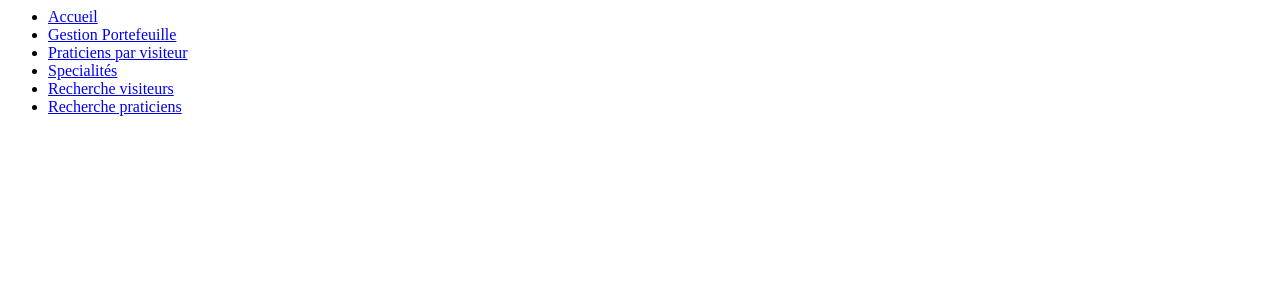
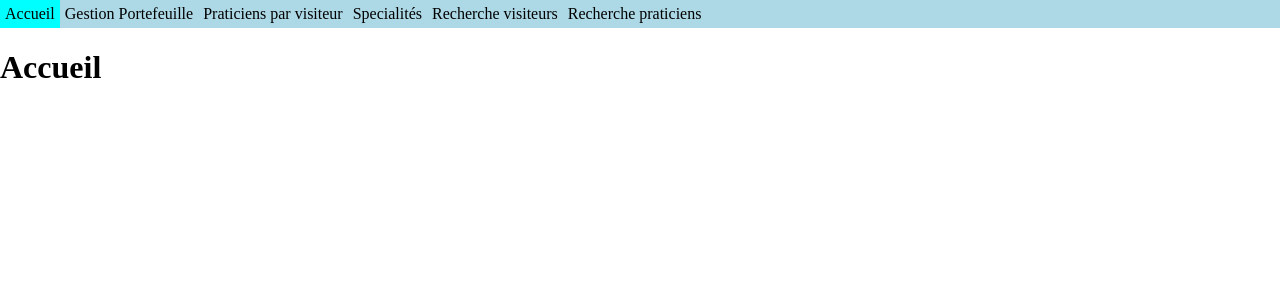
Before and after one commit to fhilleri/PPE3_gestion_praticiens, a PHP site: page / in a window 1280 px wide. Shown: the top 300 px of the page. Run offline with PHP 8.4, Linux system fonts and the light colour scheme.

Commit message:
debut css

```diff
--- a/controleurs/c_accueil.php
+++ b/controleurs/c_accueil.php
@@ -1,5 +1,9 @@
 <?php
 
+$title = "Accueil";
+include("./vues/v_entete.php");
 include("./vues/v_bandeau.php");
 
+include("./vues/v_accueil.php");
+
 ?>
--- a/controleurs/c_praticiens.php
+++ b/controleurs/c_praticiens.php
@@ -6,11 +6,11 @@ if (isset($_REQUEST["ucp"]))
 }
 else $ucp = "accueil";
 
-$pdo = PdoSallesCommunales::getPdoSallesCommunales();
+$pdo = Pdolbc::getPdolbc();
 switch($ucp)
 {
     case "accueil":
-        include("./c_accueil.php");
+        include("c_accueil.php");
     break;
 }
 
--- /dev/null
+++ b/css/cssBandeau.css
@@ -0,0 +1,24 @@
+#bandeau #menu {
+    display: block;
+    background-color: lightblue;
+    margin: unset;
+    padding: unset;
+    list-style-type: none;
+    overflow: hidden;
+}
+
+#bandeau #menu li {
+    float: left;
+}
+
+#bandeau #menu li a {
+    text-decoration: none;
+    color: black;
+    display: block;
+    background-color: lightblue;
+    padding: 5px;
+}
+
+#bandeau #menu li a:hover {
+    background-color: aqua;
+}
--- a/css/cssGeneral.css
+++ b/css/cssGeneral.css
@@ -0,0 +1,12 @@
+html {
+    height: 100%;
+    width: 100%;
+}
+
+body {
+    max-height: 100%;
+    margin: 0;
+    padding: 0;
+    position: relative;
+    width: 100%;
+}
--- a/vues/v_accueil.php
+++ b/vues/v_accueil.php
@@ -0,0 +1,3 @@
+<main>
+    <h1>Accueil</h1>
+</main>
--- a/vues/v_bandeau.php
+++ b/vues/v_bandeau.php
@@ -1,4 +1,4 @@
-<div id="bandeau">
+<nav id="bandeau">
 <!-- Images En-t�te -->
 <!--<img src="images/menuGauche.gif"	alt="Choisir" title="Choisir"/>-->
 <!--  Menu haut-->
@@ -10,4 +10,4 @@
 		<li><a href="index.php?uc=praticiens&ucp=rechercheVisiteurs"> Recherche visiteurs </a></li>
 		<li><a href="index.php?uc=praticiens&ucp=recherchePraticiens"> Recherche praticiens </a></li>
 	</ul>
-</div>
+</nav>
--- /dev/null
+++ b/vues/v_entete.php
@@ -0,0 +1,10 @@
+<!DOCTYPE html>
+<html lang="en">
+<head>
+    <meta charset="UTF-8">
+    <meta name="viewport" content="width=device-width, initial-scale=1.0">
+    <link rel="stylesheet" href="./css/cssBandeau.css">
+    <link rel="stylesheet" href="./css/cssGeneral.css">
+    <title><?= $title ?></title>
+</head>
+<body>
```
